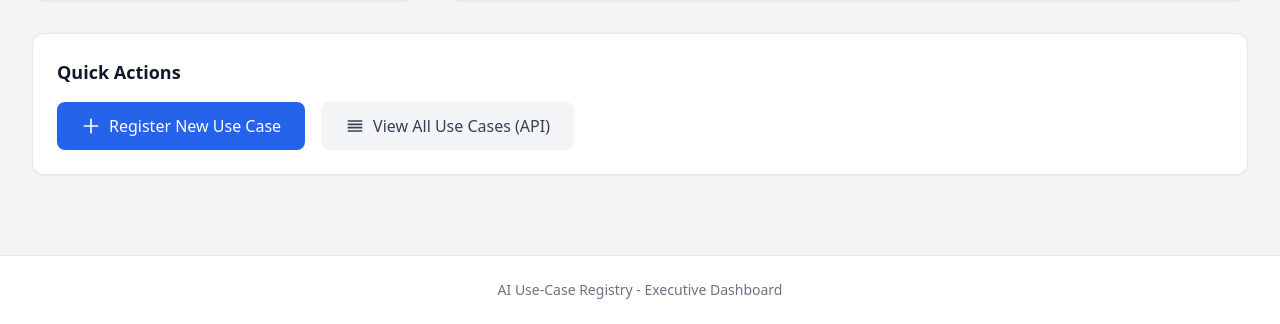
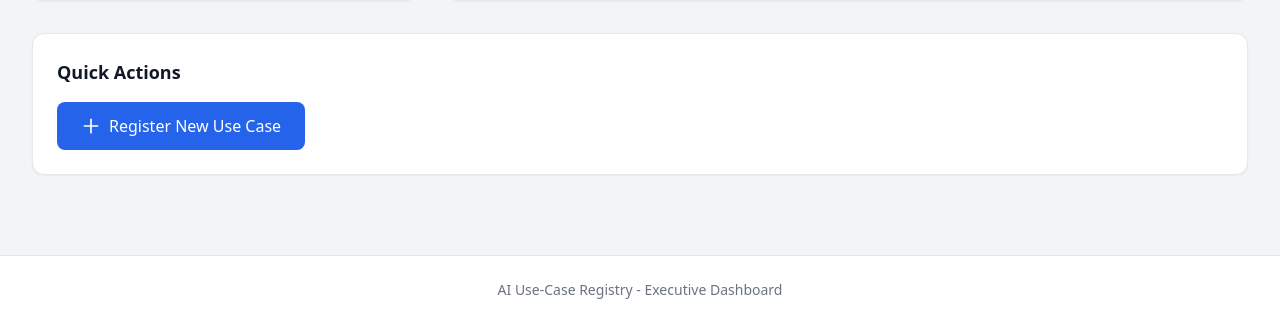
Before and after one commit to tonythe-great/ai-use-case-registry, a FastAPI app: page / in a window 1280 px wide. Shown: the part 696-1020 px from the top of the page. Run offline with FastAPI, Linux system fonts and the light colour scheme; data that the repository does not hold is empty; some libraries are stand-ins or nearby versions.

Commit message:
Remove View All Use Cases API button from dashboard
Co-Authored-By: Claude Opus 4.5 <noreply@anthropic.com>

```diff
--- a/app/templates/dashboard.html
+++ b/app/templates/dashboard.html
@@ -197,12 +197,6 @@
                     </svg>
                     Register New Use Case
                 </a>
-                <a href="/usecases" class="inline-flex items-center px-6 py-3 bg-gray-100 text-gray-700 font-medium rounded-lg hover:bg-gray-200 transition-colors">
-                    <svg class="w-5 h-5 mr-2" fill="none" stroke="currentColor" viewBox="0 0 24 24">
-                        <path stroke-linecap="round" stroke-linejoin="round" stroke-width="2" d="M4 6h16M4 10h16M4 14h16M4 18h16"></path>
-                    </svg>
-                    View All Use Cases (API)
-                </a>
             </div>
         </div>
     </main>
```
